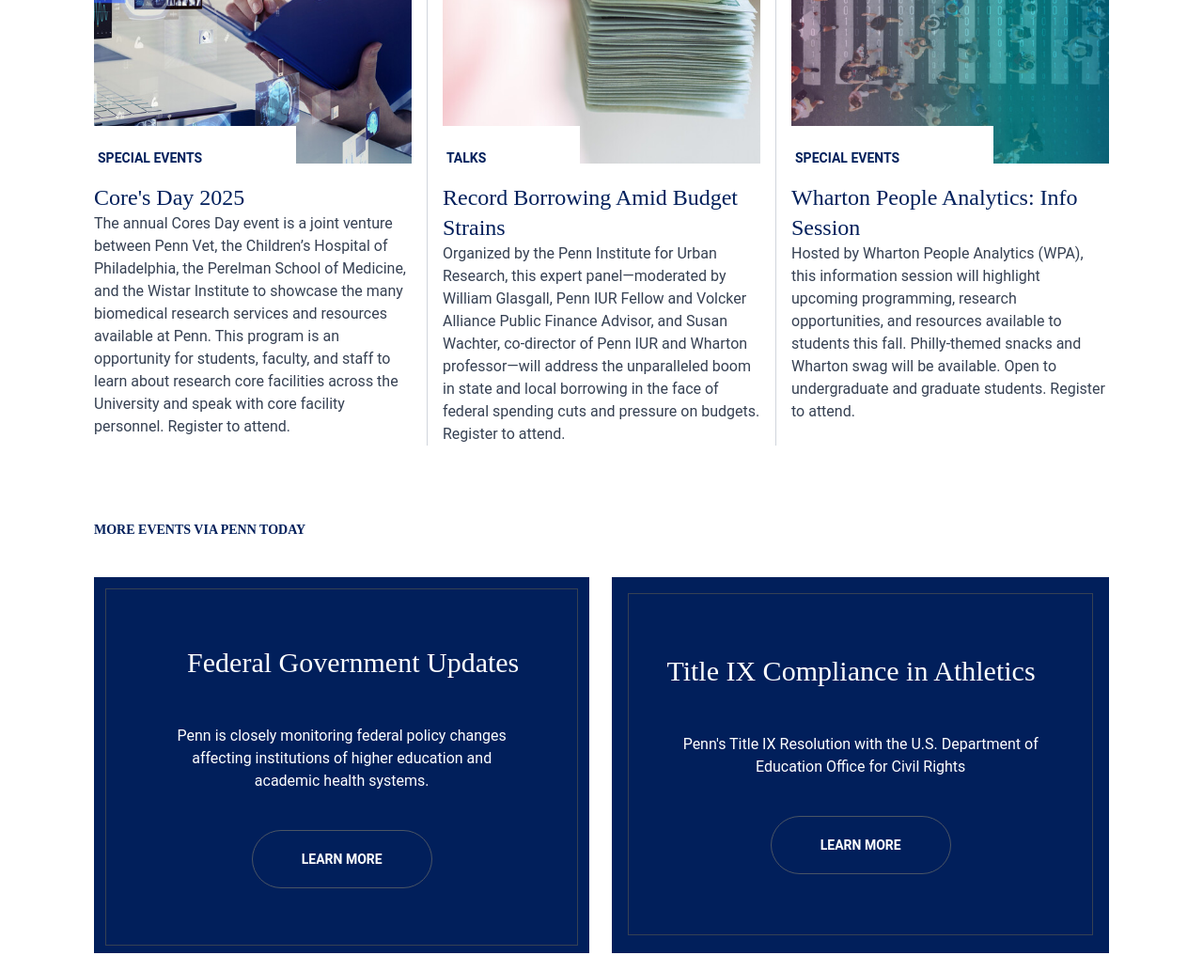
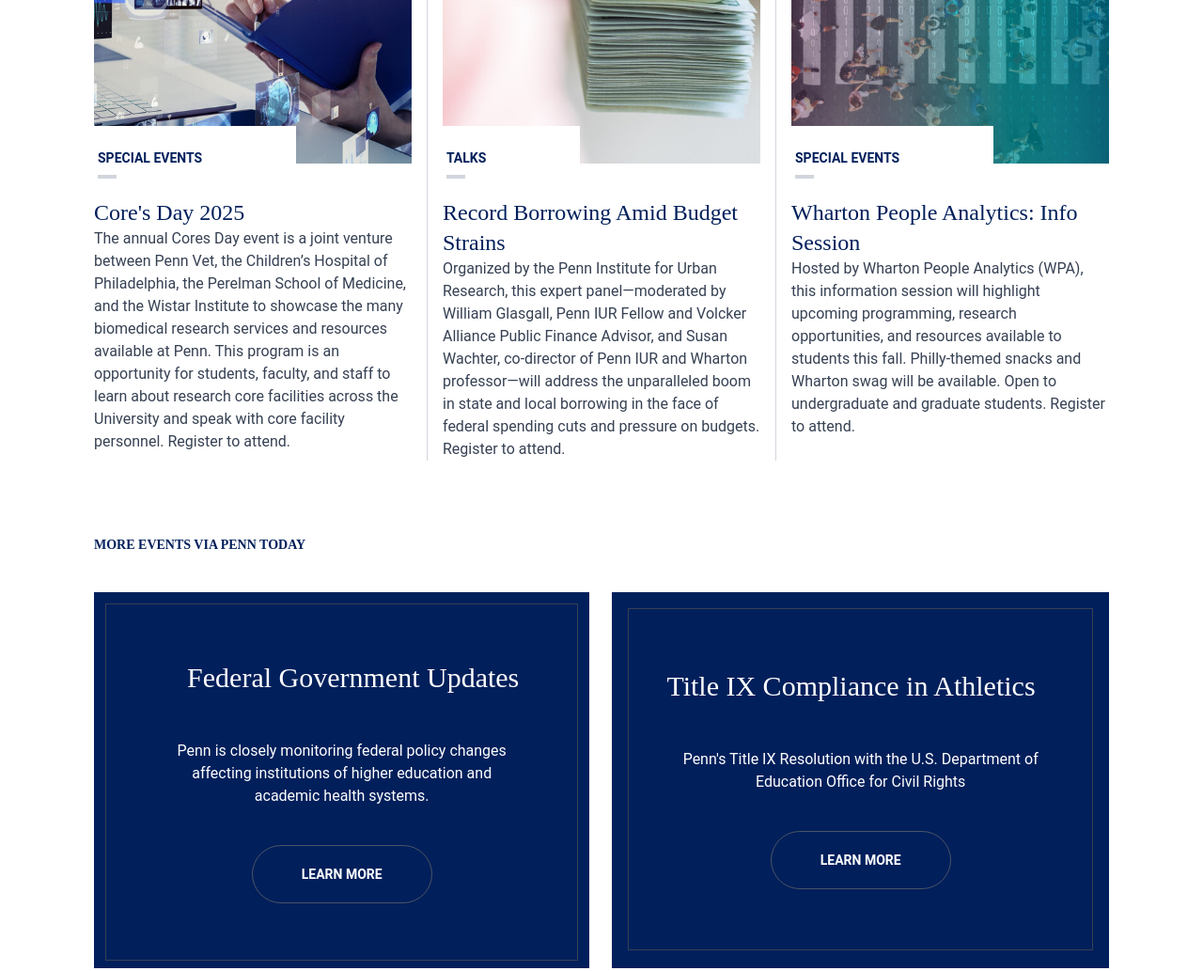
Before and after one commit to PAZZO123/TailWind_Gate, a website built with Vite: page index.html in a window 1280 px wide. Shown: the part 2440-3473 px from the top of the page at 94% size. Built offline with nearby package versions, Linux system fonts and the light colour scheme.

```diff
--- a/index.html
+++ b/index.html
@@ -115,8 +115,9 @@
     <div class="w-fit px-5 py-0.5 bg-[#990000] text-white font-semibold">SEP</div>
     <p class="font-semibold text-2xl px-5 py-3 ">11</p>
   </div>
-  <div class="absolute w-fit h-fit py-6 pl-1 pr-[100px] bg-white uppercase text-[#011F5B] text-sm font-semibold z-10 -mt-10"><p>Special Events</p></div>
-  <div class="pt-5">
+  <div class="absolute w-fit h-fit py-6 pl-1 pr-[100px] bg-white uppercase text-[#011F5B] text-sm font-semibold z-10 -mt-10"><p>Special Events</p>
+  <div class="flex justify-start pt-2 "> <div class="w-5 h-1 bg-gray-300  "></div></div></div>
+  <div class="pt-9">
     <h1 class="font-[EB_Garamond] text-[#011F5B] text-2xl group-hover:underline">Core's Day 2025</h1>
     <p class="text-gray-700">The annual Cores Day event is a joint venture between Penn Vet, the Children’s Hospital of Philadelphia, the Perelman School of Medicine, and the Wistar Institute to showcase the many biomedical research services and resources available at Penn. This program is an opportunity for students, faculty, and staff to learn about research core facilities across the University and speak with core facility personnel. Register to attend.</p>
   </div>
@@ -126,8 +127,10 @@
     <div class="w-fit px-5 py-0.5 bg-[#990000] text-white font-semibold">SEP</div>
     <p class="font-semibold text-2xl px-5 py-3 ">11</p>
   </div>
-  <div class="absolute w-fit h-fit py-6 pl-1 pr-[100px] bg-white uppercase text-[#011F5B] text-sm font-semibold z-10 -mt-10"><p>Talks</p></div>
-  <div class="pt-5">
+  <div class="absolute w-fit h-fit py-6 pl-1 pr-[100px] bg-white uppercase text-[#011F5B] text-sm font-semibold z-10 -mt-10"><p>Talks</p>
+  <div class="flex justify-start pt-2 "> <div class="w-5 h-1 bg-gray-300  "></div></div>
+  </div>
+  <div class="pt-9">
     <h1 class="font-[EB_Garamond] text-[#011F5B] text-2xl group-hover:underline">Record Borrowing Amid Budget Strains</h1>
     <p class="text-gray-700">Organized by the Penn Institute for Urban Research, this expert panel—moderated by William Glasgall, Penn IUR Fellow and Volcker Alliance Public Finance Advisor, and Susan Wachter, co-director of Penn IUR and Wharton professor—will address the unparalleled boom in state and local borrowing in the face of federal spending cuts and pressure on budgets. Register to attend.</p>
   </div>
@@ -137,8 +140,10 @@
     <div class="w-fit px-5 py-0.5 bg-[#990000] text-white font-semibold">SEP</div>
     <p class="font-semibold text-2xl px-5 py-3 ">11</p>
   </div>
-  <div class="absolute w-fit h-fit py-6 pl-1 pr-[100px] bg-white uppercase text-[#011F5B] text-sm font-semibold z-10 -mt-10"><p>Special Events</p></div>
-  <div class="pt-5">
+  <div class="absolute w-fit h-fit py-6 pl-1 pr-[100px] bg-white uppercase text-[#011F5B] text-sm font-semibold z-10 -mt-10"><p>Special Events</p>
+  <div class="flex justify-start pt-2 "> <div class="w-5 h-1 bg-gray-300  "></div></div>
+  </div>
+  <div class="pt-9">
     <h1 class="font-[EB_Garamond] text-[#011F5B] text-2xl group-hover:underline">Wharton People Analytics: Info Session</h1>
     <p class="text-gray-700">Hosted by Wharton People Analytics (WPA), this information session will highlight upcoming programming, research opportunities, and resources available to students this fall. Philly-themed snacks and Wharton swag will be available. Open to undergraduate and graduate students. Register to attend.</p>
   </div></div>
@@ -170,6 +175,7 @@
     <!-- Penn Priorities -->
      <div class="bg-[#011F5B] h-[500px] text-white mt-20 pt-10 w-full" >
       <div class="text-center text-5xl font-[EB_Garamond] text-white ">Penn Priorities</div>
+      <div class="flex-center pt-2 xl:px-[100px] 2xl:px-[200px] mb-10 "> <div class="w-9 h-1 bg-gray-300  "></div></div>
       <div class="text-center pt-10 text-lg">A look at a few of our big picture priorities that improve Penn as we create <br> knowledge to benefit the world.</div>
      </div>
      <!-- Images -->
@@ -185,7 +191,7 @@
   <div class="w-[500px] h-full shrink-0 relative">
     <img class="w-full h-full object-cover" src="Images/right.png" alt="">
     <div class="absolute inset-0 bg-black/60 z-10"></div>
-     <div class="w-fit flex -mt-16 bg-white absolute"><p class="text-2xl text-[#011F5B] font-[EB_Garamond] p-4 ">In Principle In Practice </p> <div class="py-4 px-8 bg-[#990000] text-white"><i class="fa-solid fa-chevron-right"></i></div></div>
+     <div class="w-fit flex -mt-16 bg-white absolute z-70"><p class="text-2xl text-[#011F5B] font-[EB_Garamond] p-4 ">In Principle In Practice </p> <div class="py-4 px-8 bg-[#990000] text-white"><i class="fa-solid fa-chevron-right"></i></div></div>
   </div>
   </div>
 </div>
```
